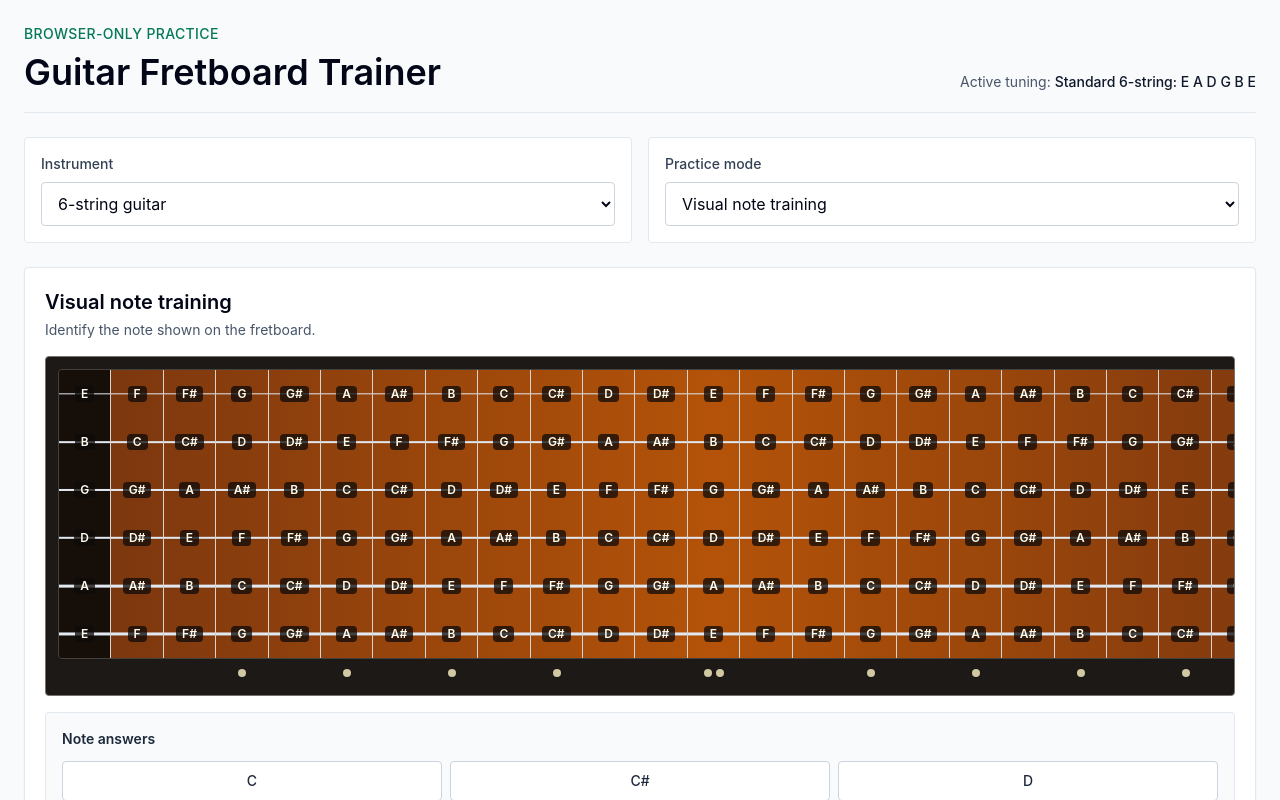
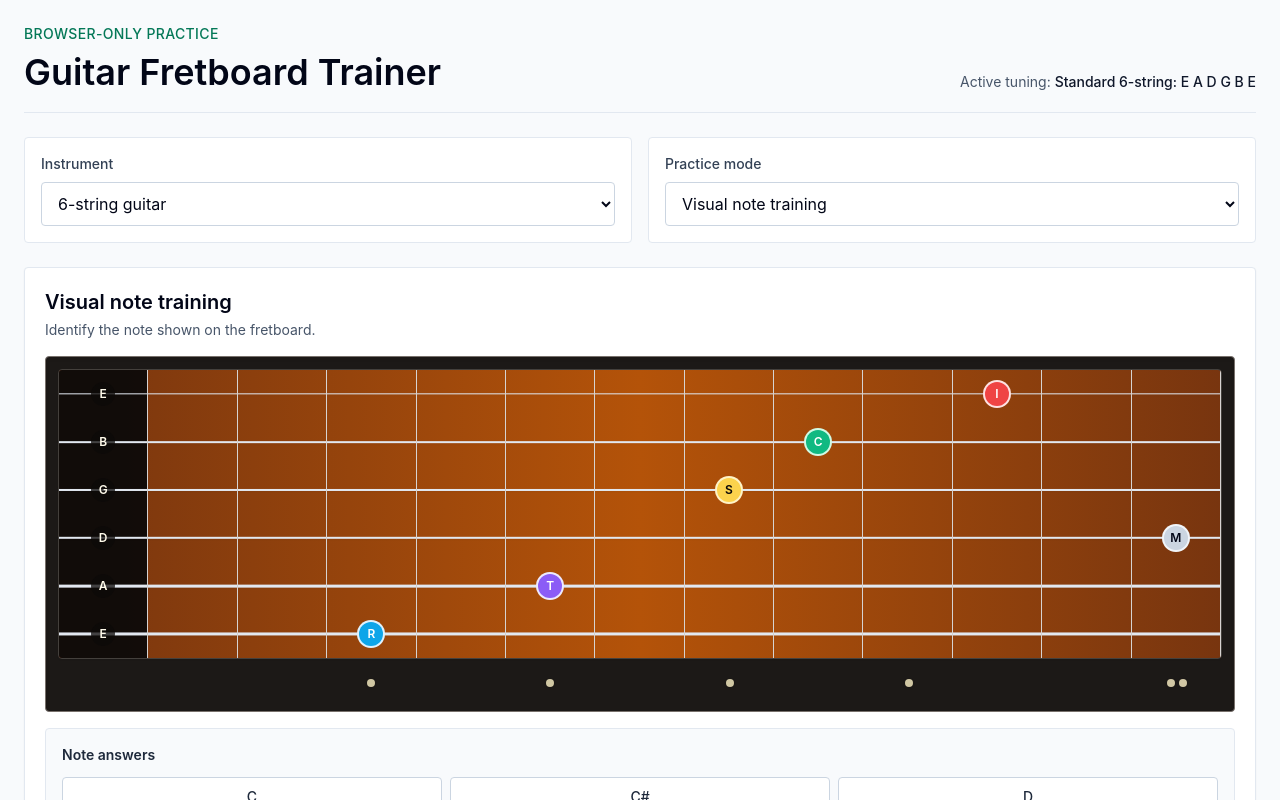
Before and after one commit to ckrohn/fretboard-trainer, a React (Vite) app: page / in a window 1280 px wide. Shown: the top 800 px of the page. Built offline with nearby package versions, Linux system fonts and the light colour scheme.

Commit message:
Move fretboard into reusable component

```diff
--- a/src/App.tsx
+++ b/src/App.tsx
@@ -4,11 +4,24 @@ import { Fretboard } from "./components/fretboard/Fretboard";
 import { PracticeLayout } from "./components/layout/PracticeLayout";
 import { ModeSelector } from "./components/settings/ModeSelector";
 import { InstrumentSelector } from "./components/settings/InstrumentSelector";
-import { getDefaultTuningForInstrument } from "./music/instruments";
+import { getFretboardCells } from "./music/fretboard";
+import {
+  getDefaultTuningForInstrument,
+  getStringNumbersForTuning
+} from "./music/instruments";
 import { PRACTICE_MODES } from "./modes";
 import { DEFAULT_SETTINGS } from "./state/settingsStore";
-import type { InstrumentType } from "./types/music";
+import type { FretboardMarker, InstrumentType } from "./types/music";
 import type { PracticeModeId } from "./types/modes";
+
+const SAMPLE_MARKERS: FretboardMarker[] = [
+  { stringNumber: 6, fret: 3, type: "root" },
+  { stringNumber: 5, fret: 5, type: "target" },
+  { stringNumber: 3, fret: 7, type: "selected" },
+  { stringNumber: 2, fret: 8, type: "correct" },
+  { stringNumber: 1, fret: 10, type: "incorrect" },
+  { stringNumber: 4, fret: 12, type: "missed" }
+];
 
 export default function App() {
   const [instrumentType, setInstrumentType] = useState<InstrumentType>(
@@ -22,6 +35,14 @@ export default function App() {
   );
 
   const activeMode = PRACTICE_MODES.find((mode) => mode.id === modeId);
+  const activeSelectedStrings = getStringNumbersForTuning(activeTuning);
+  const activeCells = getFretboardCells(
+    activeTuning,
+    0,
+    12,
+    activeSelectedStrings,
+    "sharps"
+  );
 
   return (
     <main className="min-h-screen bg-slate-50 text-slate-950">
@@ -55,8 +76,18 @@ export default function App() {
         >
           <Fretboard
             tuning={activeTuning}
-            fretStart={DEFAULT_SETTINGS.fretStart}
-            fretEnd={DEFAULT_SETTINGS.fretEnd}
+            cells={activeCells}
+            selectedStrings={activeSelectedStrings}
+            startFret={0}
+            endFret={12}
+            markers={SAMPLE_MARKERS.filter((marker) =>
+              activeSelectedStrings.includes(marker.stringNumber)
+            )}
+            showNoteNames={false}
+            showStringNames
+            showFretNumbers={false}
+            highStringOnTop
+            onCellClick={(cell) => console.info("Fretboard cell", cell)}
           />
           <AnswerPanel modeId={modeId} />
         </PracticeLayout>
--- a/src/components/fretboard/FretMarkers.tsx
+++ b/src/components/fretboard/FretMarkers.tsx
@@ -1,6 +1,8 @@
 type FretMarkersProps = {
   frets: number[];
   gridTemplateColumns: string;
+  position: "above" | "below";
+  showFretNumbers?: boolean;
 };
 
 const markerCountForFret = (fret: number): number => {
@@ -11,15 +13,24 @@ const markerCountForFret = (fret: number): number => {
   return [3, 5, 7, 9, 15, 17, 19, 21].includes(fret) ? 1 : 0;
 };
 
-export function FretMarkers({ frets, gridTemplateColumns }: FretMarkersProps) {
+export function FretMarkers({
+  frets,
+  gridTemplateColumns,
+  position,
+  showFretNumbers = false
+}: FretMarkersProps) {
   return (
     <div
-      className="grid pt-2"
+      className={`grid ${position === "above" ? "pb-2" : "pt-2"}`}
       style={{ gridTemplateColumns }}
       aria-label="Fret markers"
     >
       {frets.map((fret) => (
-        <div className="flex h-4 items-start justify-center" key={fret}>
+        <div
+          className="flex h-8 flex-col items-center justify-center gap-1 text-xs font-semibold text-amber-100"
+          key={fret}
+        >
+          {showFretNumbers ? <span>{fret}</span> : null}
           <div className="flex h-3 items-center justify-center gap-1">
             {Array.from({ length: markerCountForFret(fret) }, (_, index) => (
               <span
--- a/src/components/fretboard/Fretboard.tsx
+++ b/src/components/fretboard/Fretboard.tsx
@@ -1,31 +1,123 @@
-import { buildFretboard, getFrets } from "../../music/fretboard";
-import type { Tuning } from "../../types/music";
+import { getFrets, validateSelectedStrings } from "../../music/fretboard";
+import type {
+  FretboardCellData,
+  FretboardMarker,
+  GuitarString,
+  StringNumber,
+  Tuning
+} from "../../types/music";
+import { FretboardCell } from "./FretboardCell";
 import { FretMarkers } from "./FretMarkers";
-import { StringRow } from "./StringRow";
 
 type FretboardProps = {
   tuning: Tuning;
-  fretStart: number;
-  fretEnd: number;
+  cells: FretboardCellData[];
+  selectedStrings?: readonly StringNumber[];
+  startFret?: number;
+  endFret?: number;
+  markers?: readonly FretboardMarker[];
+  onCellClick?: (cell: FretboardCellData) => void;
+  disabled?: boolean;
+  showNoteNames?: boolean;
+  showStringNames?: boolean;
+  showFretNumbers?: boolean;
+  highStringOnTop?: boolean;
 };
 
-export function Fretboard({ tuning, fretStart, fretEnd }: FretboardProps) {
-  const frets = getFrets(fretStart, fretEnd);
-  const rows = buildFretboard(tuning, fretStart, fretEnd);
-  const fretboardColumns = `repeat(${frets.length}, minmax(3rem, 1fr))`;
+const getOrderedStrings = (
+  tuning: Tuning,
+  selectedStrings: readonly StringNumber[],
+  highStringOnTop: boolean
+): GuitarString[] => {
+  const selectedStringSet = new Set(selectedStrings);
+  const selected = tuning.strings.filter((string) =>
+    selectedStringSet.has(string.stringNumber)
+  );
+
+  return [...selected].sort((a, b) =>
+    highStringOnTop
+      ? a.stringNumber - b.stringNumber
+      : b.stringNumber - a.stringNumber
+  );
+};
+
+const getStringThickness = (stringNumber: StringNumber): string =>
+  `${Math.min(4, 1 + stringNumber * 0.35)}px`;
+
+export function Fretboard({
+  tuning,
+  cells,
+  selectedStrings = tuning.strings.map((string) => string.stringNumber),
+  startFret = 0,
+  endFret = 12,
+  markers = [],
+  onCellClick,
+  disabled = false,
+  showNoteNames = false,
+  showStringNames = true,
+  showFretNumbers = true,
+  highStringOnTop = true
+}: FretboardProps) {
+  const frets = getFrets(startFret, endFret);
+  validateSelectedStrings(tuning, selectedStrings);
+
+  const orderedStrings = getOrderedStrings(tuning, selectedStrings, highStringOnTop);
+  const cellByPosition = new Map(
+    cells.map((cell) => [`${cell.stringNumber}-${cell.fret}`, cell] as const)
+  );
+  const markerByPosition = new Map(
+    markers.map((marker) => [`${marker.stringNumber}-${marker.fret}`, marker] as const)
+  );
+  const fretboardColumns = `repeat(${frets.length}, minmax(2.75rem, 1fr))`;
 
   return (
     <div className="overflow-x-auto rounded border border-stone-500 bg-stone-900 p-3 shadow-inner">
-      <div className="min-w-[82rem]">
+      <div className="min-w-[48rem]">
+        {showFretNumbers ? (
+          <FretMarkers
+            frets={frets}
+            gridTemplateColumns={fretboardColumns}
+            position="above"
+            showFretNumbers
+          />
+        ) : null}
         <div
           className="grid overflow-hidden rounded border border-stone-700 bg-gradient-to-r from-amber-900 via-amber-700 to-amber-900 shadow-sm"
           style={{ gridTemplateColumns: fretboardColumns }}
         >
-          {rows.map((row) => (
-            <StringRow key={row[0]?.stringNumber ?? row.length} cells={row} />
-          ))}
+          {orderedStrings.flatMap((string) =>
+            frets.map((fret) => {
+              const cell = cellByPosition.get(`${string.stringNumber}-${fret}`);
+
+              if (!cell) {
+                throw new Error(
+                  `Missing fretboard cell for string ${string.stringNumber}, fret ${fret}.`
+                );
+              }
+
+              return (
+                <FretboardCell
+                  key={`${cell.stringNumber}-${cell.fret}`}
+                  cell={cell}
+                  disabled={disabled}
+                  marker={markerByPosition.get(`${cell.stringNumber}-${cell.fret}`)}
+                  onCellClick={onCellClick}
+                  openNoteName={string.openNoteName}
+                  showNoteNames={showNoteNames}
+                  showStringNames={showStringNames}
+                  stringThickness={getStringThickness(string.stringNumber)}
+                />
+              );
+            })
+          )}
         </div>
-        <FretMarkers frets={frets} gridTemplateColumns={fretboardColumns} />
+        {!showFretNumbers ? (
+          <FretMarkers
+            frets={frets}
+            gridTemplateColumns={fretboardColumns}
+            position="below"
+          />
+        ) : null}
       </div>
     </div>
   );
--- a/src/components/fretboard/FretboardCell.tsx
+++ b/src/components/fretboard/FretboardCell.tsx
@@ -1,28 +1,68 @@
-import type { FretboardCellData } from "../../types/music";
+import type { FretboardCellData, FretboardMarker } from "../../types/music";
 
 type FretboardCellProps = {
   cell: FretboardCellData;
+  disabled: boolean;
+  marker?: FretboardMarker;
+  onCellClick?: (cell: FretboardCellData) => void;
+  openNoteName: string;
+  showNoteNames: boolean;
+  showStringNames: boolean;
   stringThickness: string;
 };
 
-export function FretboardCell({ cell, stringThickness }: FretboardCellProps) {
+const markerClasses: Record<FretboardMarker["type"], string> = {
+  root: "bg-sky-500 text-white ring-sky-100",
+  target: "bg-violet-500 text-white ring-violet-100",
+  selected: "bg-amber-300 text-stone-950 ring-amber-100",
+  correct: "bg-emerald-500 text-white ring-emerald-100",
+  incorrect: "bg-red-500 text-white ring-red-100",
+  missed: "bg-slate-300 text-slate-950 ring-slate-100"
+};
+
+export function FretboardCell({
+  cell,
+  disabled,
+  marker,
+  onCellClick,
+  openNoteName,
+  showNoteNames,
+  showStringNames,
+  stringThickness
+}: FretboardCellProps) {
   const isOpenString = cell.fret === 0;
+  const labelParts = [`String ${cell.stringNumber}`, `fret ${cell.fret}`];
+
+  if (showNoteNames || (showStringNames && isOpenString)) {
+    labelParts.push(`note ${cell.noteName}`);
+  }
+
+  const visibleLabel = isOpenString && showStringNames ? openNoteName : cell.noteName;
+  const shouldShowLabel = showNoteNames || (isOpenString && showStringNames) || marker;
 
   return (
     <button
-      className={`relative flex h-12 items-center justify-center border-r border-stone-300 text-xs font-semibold transition hover:bg-emerald-400/20 focus:outline-none focus:ring-2 focus:ring-inset focus:ring-emerald-200 ${
-        isOpenString ? "bg-stone-950/90 text-amber-50" : "text-amber-50"
-      }`}
+      className={`relative flex h-11 items-center justify-center border-r border-stone-300 text-xs font-semibold transition focus:outline-none focus:ring-2 focus:ring-inset focus:ring-emerald-200 disabled:cursor-not-allowed disabled:opacity-70 sm:h-12 ${
+        isOpenString ? "bg-stone-950/95 text-amber-50" : "text-amber-50"
+      } ${!disabled ? "hover:bg-emerald-400/20" : ""}`}
       type="button"
-      aria-label={`String ${cell.stringNumber}, fret ${cell.fret}, ${cell.noteName}`}
+      aria-label={labelParts.join(", ")}
+      disabled={disabled}
+      onClick={() => onCellClick?.(cell)}
     >
       <span
         className="absolute left-0 right-0 top-1/2 bg-slate-200 shadow-sm"
         style={{ height: stringThickness, transform: "translateY(-50%)" }}
       />
-      <span className="relative z-10 rounded bg-stone-950/75 px-1.5 py-0.5 leading-none">
-        {cell.noteName}
-      </span>
+      {shouldShowLabel ? (
+        <span
+          className={`relative z-10 flex min-h-6 min-w-6 items-center justify-center rounded-full px-1.5 leading-none ring-2 ${
+            marker ? markerClasses[marker.type] : "bg-stone-950/75 text-amber-50 ring-transparent"
+          }`}
+        >
+          {marker ? marker.type.slice(0, 1).toUpperCase() : visibleLabel}
+        </span>
+      ) : null}
     </button>
   );
 }
--- a/src/components/fretboard/StringRow.tsx
+++ /dev/null
@@ -1,25 +0,0 @@
-import type { FretboardCellData } from "../../types/music";
-import { FretboardCell } from "./FretboardCell";
-
-type StringRowProps = {
-  cells: FretboardCellData[];
-};
-
-export function StringRow({ cells }: StringRowProps) {
-  const firstCell = cells[0];
-  const stringThickness = firstCell
-    ? `${Math.min(4, 1 + firstCell.stringNumber * 0.35)}px`
-    : "1px";
-
-  return (
-    <>
-      {cells.map((cell) => (
-        <FretboardCell
-          key={`${cell.stringNumber}-${cell.fret}`}
-          cell={cell}
-          stringThickness={stringThickness}
-        />
-      ))}
-    </>
-  );
-}
--- a/src/types/music.ts
+++ b/src/types/music.ts
@@ -31,6 +31,18 @@ export type FretboardCellData = FretboardPosition & {
   noteName: string;
 };
 
+export type FretboardMarkerType =
+  | "root"
+  | "target"
+  | "selected"
+  | "correct"
+  | "incorrect"
+  | "missed";
+
+export type FretboardMarker = FretboardPosition & {
+  type: FretboardMarkerType;
+};
+
 export type Interval = {
   id: string;
   label: string;
```
